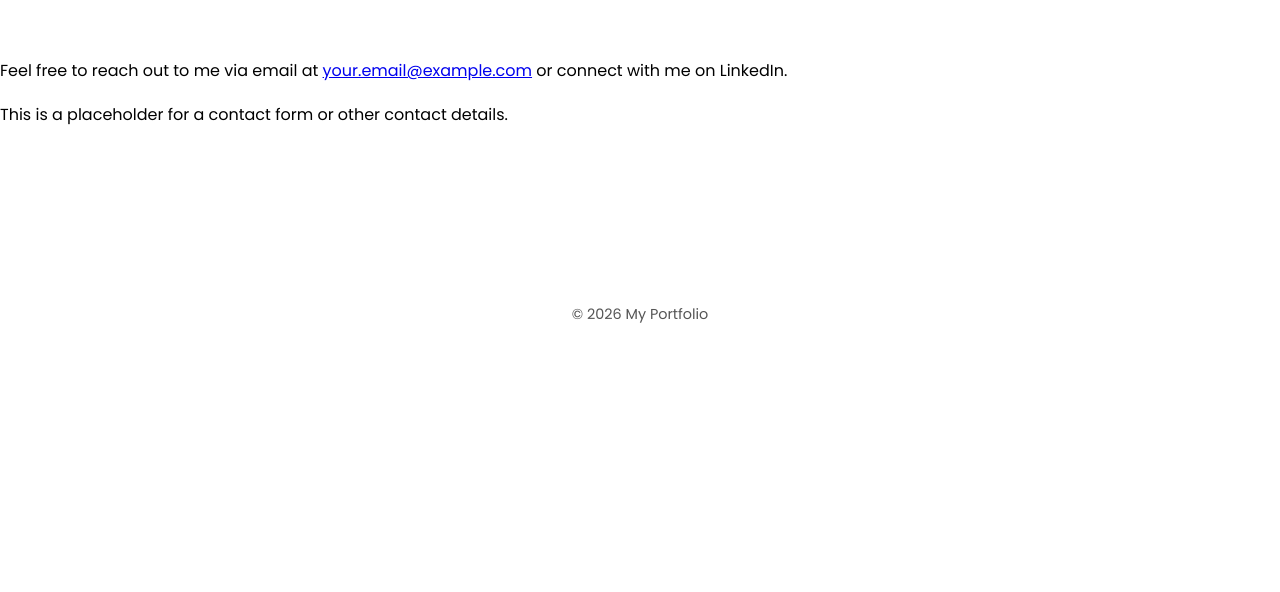
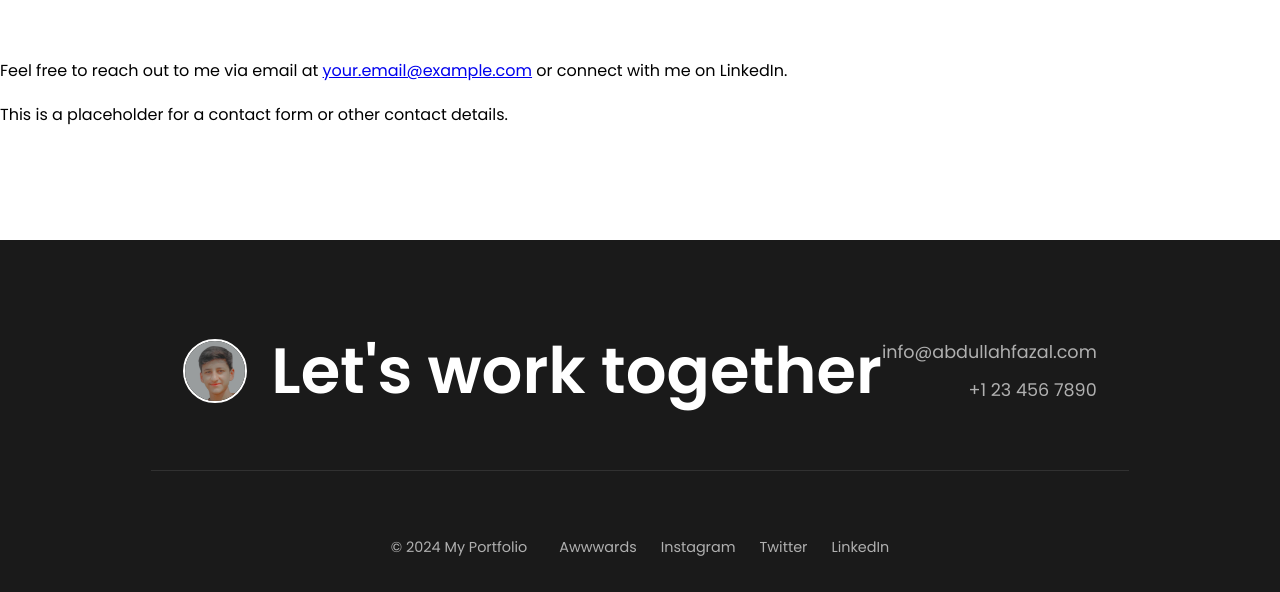
Before and after one commit to abdullahfazal969-alt/Portfolio, a Flask app: page / in a window 1280 px wide. Shown: the part 2275-2867 px from the top of the page. Before the commit the page ends 2598 px from the top, so only its background shows below. Run offline with Flask 3, Linux system fonts and the light colour scheme.

Commit message:
another update footer

```diff
--- a/static/css/style.css
+++ b/static/css/style.css
@@ -8,6 +8,12 @@
     --header-bg: #999d9e;
     --section-divider: #000000;
     --thumbnail-bg: #999d9e;
+
+    /* Footer Colors (from image) */
+    --footer-bg: #1a1a1a;
+    --footer-text-primary: #ffffff;
+    --footer-text-secondary: #b0b0b0;
+    --footer-link-bg: #4a4a4a;
 }
 
 /* General Body and Typography */
@@ -33,7 +39,7 @@ h3,
 h4,
 h5,
 h6 {
-    font-weight: 400;
+    font-weight: 600;
     color: var(--color-text-dark);
 }
 
@@ -256,7 +262,7 @@ header nav a:hover {
 
 .project-card h3 {
     font-size: 2.2rem;
-    font-weight: 400; /* Reduced font weight */
+    font-weight: 400;
     margin-bottom: 1rem;
 }
 
@@ -267,7 +273,7 @@ header nav a:hover {
 
 .button {
     display: inline-block;
-    padding: 0.7rem 1.5rem; /* Reduced padding */
+    padding: 0.7rem 1.5rem;
     border: 2px solid var(--color-text-dark);
     color: var(--color-text-dark);
     text-decoration: none;
@@ -318,24 +324,106 @@ header nav a:hover {
 
 /* Footer */
 footer {
-    text-align: center;
-    padding: 3rem 0;
+    background-color: var(--footer-bg);
+    color: var(--footer-text-primary);
+    padding: 6rem 0 2rem 0; /* Adjust padding for top and bottom */
+}
+
+.footer-main-container {
+    max-width: 1200px;
+    margin: 0 auto;
+    padding: 0 2rem;
+    display: flex;
+    flex-direction: column;
+    gap: 4rem;
+}
+
+.footer-top-section {
+    display: flex;
+    justify-content: space-between; /* To push contact details to the right */
+    align-items: flex-end; /* Align items to the bottom */
+    padding-bottom: 4rem;
+    border-bottom: 1px solid rgba(255, 255, 255, 0.1);
+}
+
+.footer-profile-and-heading {
+    display: flex;
+    align-items: center;
+    gap: 1.5rem;
+}
+
+.footer-profile-pic {
+    width: 60px;
+    height: 60px;
+    border-radius: 50%;
+    object-fit: cover;
+    border: 2px solid var(--footer-text-primary);
+}
+
+.footer-profile-and-heading h1 {
+    font-size: 4rem;
+    font-weight: 600;
+    color: var(--footer-text-primary);
+    margin: 0;
+    line-height: 1.1;
+}
+
+.footer-contact-details {
+    display: flex;
+    flex-direction: column;
+    gap: 0.5rem;
+    align-items: flex-end; /* Align links to the right */
+}
+
+.footer-contact-link {
+    color: var(--footer-text-secondary);
+    text-decoration: none;
+    font-size: 1.1rem;
+    transition: color 0.3s ease;
+}
+
+.footer-contact-link:hover {
+    color: var(--footer-text-primary);
+}
+
+.footer-bottom-section {
+    display: flex;
+    justify-content: space-between;
+    align-items: center;
+    flex-wrap: wrap; /* Allow wrapping on smaller screens */
+    gap: 2rem;
     font-size: 0.9rem;
-    color: #555;
+}
+
+.footer-copyright p {
+    margin: 0;
+    color: var(--footer-text-secondary);
+}
+
+.footer-socials {
+    display: flex;
+    gap: 1.5rem;
+}
+
+.footer-socials a {
+    color: var(--footer-text-secondary);
+    text-decoration: none;
+    transition: color 0.3s ease;
+}
+
+.footer-socials a:hover {
+    color: var(--footer-text-primary);
 }
 
 /* Project Detail Page Adjustments */
 .project-detail-header {
     text-align: center;
     padding-top: 6rem;
-    background-color: var(--header-bg);
 }
 
 .project-detail-header h1 {
     font-size: 4rem;
     margin-bottom: 3rem;
-    font-weight: 400;
-    color: var(--color-text-light);
 }
 
 .project-hero-mockup {
--- a/templates/base.html
+++ b/templates/base.html
@@ -30,7 +30,29 @@
     </main>
 
     <footer>
-        <p>&copy; 2026 My Portfolio</p>
+        <div class="footer-main-container">
+            <div class="footer-top-section container">
+                <div class="footer-profile-and-heading">
+                    <img src="{{ url_for('static', filename='images/profile/profile.png') }}" alt="Profile Pic" class="footer-profile-pic">
+                    <h1>Let's work together</h1>
+                </div>
+                <div class="footer-contact-details">
+                    <a href="mailto:info@abdullahfazal.com" class="footer-contact-link">info@abdullahfazal.com</a>
+                    <a href="tel:+1234567890" class="footer-contact-link">+1 23 456 7890</a>
+                </div>
+            </div>
+            <div class="footer-bottom-section container">
+                <div class="footer-copyright">
+                    <p>© 2024 My Portfolio</p>
+                </div>
+                <div class="footer-socials">
+                    <a href="#" target="_blank">Awwwards</a>
+                    <a href="#" target="_blank">Instagram</a>
+                    <a href="#" target="_blank">Twitter</a>
+                    <a href="#" target="_blank">LinkedIn</a>
+                </div>
+            </div>
+        </div>
     </footer>
 
     <script src="{{ url_for('static', filename='js/main.js') }}"></script>
```
Also changed, not shown: static/website.png.
